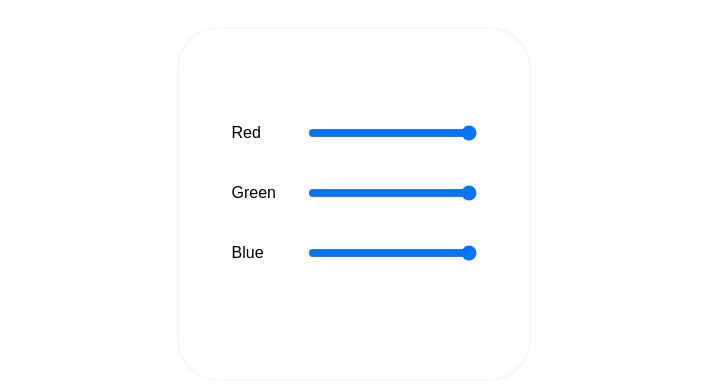
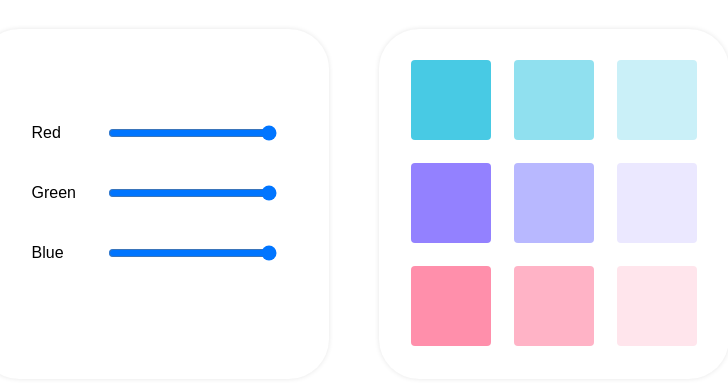
Before and after one commit to amappola7/color-changer, an Angular app: page / in a window 1280 px wide. Shown: the part 196-580 px from the top of the page, without its empty margins (286-1014 px from the left). Built offline with nearby package versions, Linux system fonts and the light colour scheme.

Commit message:
Creating button component to change the background color

```diff
--- a/src/app/app.component.html
+++ b/src/app/app.component.html
@@ -1,7 +1,18 @@
 <div class="app-container" [ngStyle]="{'background-color': backgroundColor}">
   <div class="sliders-container">
-    <app-slider class="slider" [color]="'Red'" (sliderValue)="setColorValue($event, 'red')"></app-slider>
-    <app-slider class="slider" [color]="'Green'" (sliderValue)="setColorValue($event, 'green')"></app-slider>
-    <app-slider class="slider" [color]="'Blue'" (sliderValue)="setColorValue($event, 'blue')"></app-slider>
+    <app-slider class="slider" [color]="'Red'" (sliderValue)="setColorValueWithSlider($event, 'red')"></app-slider>
+    <app-slider class="slider" [color]="'Green'" (sliderValue)="setColorValueWithSlider($event, 'green')"></app-slider>
+    <app-slider class="slider" [color]="'Blue'" (sliderValue)="setColorValueWithSlider($event, 'blue')"></app-slider>
+  </div>
+  <div class="buttons-container">
+    <app-button [colorValue]="[72, 202, 228]" (changeColor)="setColorValueWithButton($event)"></app-button>
+    <app-button [colorValue]="[144, 224, 239]" (changeColor)="setColorValueWithButton($event)"></app-button>
+    <app-button [colorValue]="[202, 240, 248]" (changeColor)="setColorValueWithButton($event)"></app-button>
+    <app-button [colorValue]="[147, 129, 255]" (changeColor)="setColorValueWithButton($event)"></app-button>
+    <app-button [colorValue]="[184, 184, 255]" (changeColor)="setColorValueWithButton($event)"></app-button>
+    <app-button [colorValue]="[235, 232, 255]" (changeColor)="setColorValueWithButton($event)"></app-button>
+    <app-button [colorValue]="[255, 143, 171]" (changeColor)="setColorValueWithButton($event)"></app-button>
+    <app-button [colorValue]="[255, 179, 198]" (changeColor)="setColorValueWithButton($event)"></app-button>
+    <app-button [colorValue]="[255, 229, 236]" (changeColor)="setColorValueWithButton($event)"></app-button>
   </div>
 </div>
--- a/src/app/app.component.scss
+++ b/src/app/app.component.scss
@@ -2,6 +2,7 @@
   display: flex;
   justify-content: center;
   align-items: center;
+  gap: 5rem;
   width: 100vw;
   height: 100vh;
 
@@ -23,4 +24,17 @@
       font-size: 1.6rem;
     }
   }
+
+  .buttons-container {
+    display: grid;
+    grid-template-columns: repeat(3, 1fr);
+    justify-items: center;
+    align-items: center;
+    width: 35rem;
+    height: 35rem;
+    padding: 2rem;
+    border-radius: 4rem;
+    background-color: white;
+    box-shadow: 0 0 5px RGBA(0, 0, 0, 0.1);
+  }
 }
--- a/src/app/app.component.ts
+++ b/src/app/app.component.ts
@@ -11,11 +11,11 @@ export class AppComponent {
   greenValue: number = 255;
   blueValue: number = 255;
 
-  setBackgroundColor(): void {
-    this.backgroundColor = `RGB(${this.redValue}, ${this.greenValue}, ${this.blueValue})`;
+  setBackgroundColor(red: number, green: number, blue: number): void {
+    this.backgroundColor = `RGB(${red}, ${green}, ${blue})`;
   }
 
-  setColorValue(colorValue: number, color: string): void {
+  setColorValueWithSlider(colorValue: number, color: string): void {
     switch(color) {
       case 'red':
         this.redValue = colorValue;
@@ -28,6 +28,11 @@ export class AppComponent {
         break;
     }
 
-    this.setBackgroundColor();
+    this.setBackgroundColor(this.redValue, this.greenValue, this.blueValue);
   }
+
+  setColorValueWithButton(colorValue: number[]) {
+    this.setBackgroundColor(colorValue[0], colorValue[1], colorValue[2]);
+  }
+
 }
--- a/src/app/app.module.ts
+++ b/src/app/app.module.ts
@@ -4,11 +4,13 @@ import { BrowserModule } from '@angular/platform-browser';
 import { AppComponent } from './app.component';
 import { ReactiveFormsModule } from '@angular/forms';
 import { SliderComponent } from './components/slider/slider.component';
+import { ButtonComponent } from './components/button/button.component';
 
 @NgModule({
   declarations: [
     AppComponent,
-    SliderComponent
+    SliderComponent,
+    ButtonComponent
   ],
   imports: [
     BrowserModule,
--- /dev/null
+++ b/src/app/components/button/button.component.html
@@ -0,0 +1 @@
+<button (click)="onChangeColor()" [ngStyle]="{'background-color': buttonColor}">{{colorName}}</button>
--- /dev/null
+++ b/src/app/components/button/button.component.scss
@@ -0,0 +1,10 @@
+button {
+  width: 8rem;
+  height: 8rem;
+  padding: 0 1rem;
+  border: none;
+  border-radius: 0.4rem;
+  font-family: Arial, Helvetica, sans-serif;
+  font-size: 1.4rem;
+  cursor: pointer;
+}
--- /dev/null
+++ b/src/app/components/button/button.component.ts
@@ -0,0 +1,20 @@
+import { Component, EventEmitter, Input, Output } from "@angular/core";
+
+@Component({
+  selector: 'app-button',
+  templateUrl: './button.component.html',
+  styleUrls: ['./button.component.scss']
+})
+export class ButtonComponent {
+  buttonColor!: string;
+  @Input() colorValue!: number[];
+  @Output() changeColor = new EventEmitter<number[]>();
+
+  ngOnInit() {
+    this.buttonColor = `RGB(${this.colorValue[0]}, ${this.colorValue[1]}, ${this.colorValue[2]})`;
+  }
+
+  onChangeColor(): void {
+    this.changeColor.emit(this.colorValue);
+  }
+}
```
